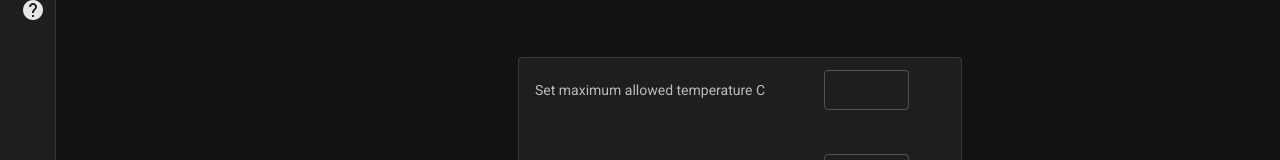
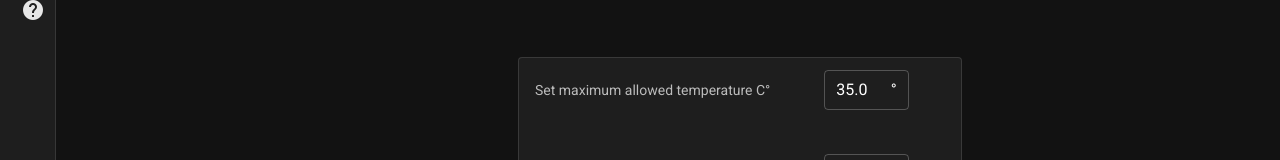
Before and after one commit to mihaibudeci/IntellST-frontend, a Vue app: page /settings in a window 1280 px wide. Shown: the part 235-395 px from the top of the page. Built offline with nearby package versions, Linux system fonts and the light colour scheme.

Commit message:
starting validation

```diff
--- a/src/views/Settings.vue
+++ b/src/views/Settings.vue
@@ -8,11 +8,19 @@
       <v-list-item-content>
         <div class="row" style="height: 70px;">
           <div class="col-8">
-            <v-list-item-subtitle class="mt-3">Set maximum allowed temperature C</v-list-item-subtitle>
+            <v-list-item-subtitle class="mt-3">Set maximum allowed temperature C°</v-list-item-subtitle>
           </div>
             <v-col cols="3">
               <v-text-field
+                      type="number"
+                      min="35"
+                      max="38"
+                      v-validate="{ required: true }"
+                      step=".1"
+                      size="2"
                       label=""
+                      suffix="°"
+                      value="35.0"
                       outlined
                       dense
               ></v-text-field>
@@ -24,6 +32,9 @@
           </div>
           <v-col cols="3">
             <v-text-field
+                    type="number"
+                    required
+                    size="2"
                     label=""
                     outlined
                     dense
```
